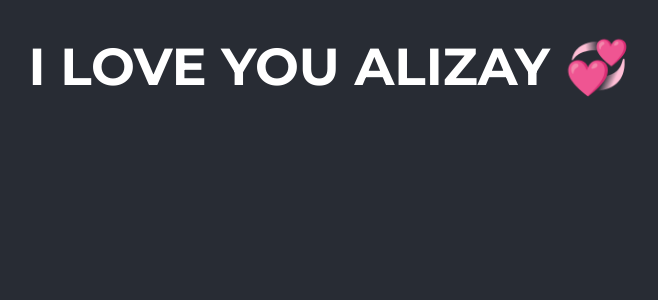
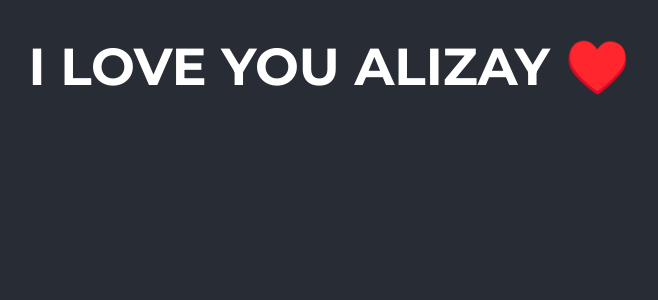
Before and after one commit to InvoHusnain/counter-app, a React (Create React App) app: page / in a window 1280 px wide. Shown: the top 300 px of the page, without its empty margins (311-969 px from the left). Built offline with nearby package versions, Linux system fonts and the light colour scheme.

Commit message:
Styles changed

```diff
--- a/src/App.js
+++ b/src/App.js
@@ -1,7 +1,8 @@
 import React from 'react'
 // import Books from "./components/Books";
 import './App.scss'
-import Counter from './components/Counter';
+// import Counter from './components/Counter';
+import Form from './components/Form';
 // import States from './components/States';
 
 // const res = "false";
@@ -11,7 +12,8 @@ function App() {
   // const arr = ['A', 'B', 'C', 'D'];
   return (
     <div className="App-header">
-        <Counter/>
+        {/* <Counter/> */}
+        <Form/>
     </div>
   );
 }
--- a/src/components/Counter.js
+++ b/src/components/Counter.js
@@ -20,13 +20,13 @@ const Counter = () => {
 
   return (
     <div className="counter-body">
-        <h1>I Love You Alizay 💞</h1>
-      {/* <p>Count: {countNum}</p>
+        <h1>Simple Counter App</h1>
+      <p>Count: {countNum}</p>
       <div className="btns_Flex">
       <button className="plusBtn" onClick={increaseValaue}>+</button>
       <button className="minusBtn" onClick={decreaseValue}>-</button>
       <button className="resetBtn" onClick={resetValue}>Reset</button>
-      </div> */}
+      </div>
     </div>
   );
 };
--- a/src/components/Form.js
+++ b/src/components/Form.js
@@ -0,0 +1,13 @@
+import React from 'react'
+import '../Styles/Counter.scss'
+
+
+const Form = () => {
+  return (
+    <div className="counter-body">
+        <h1>I Love You Alizay ♥️</h1>
+    </div>
+  )
+}
+
+export default Form
```
